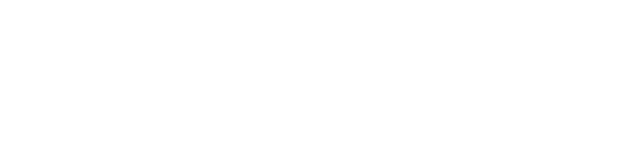
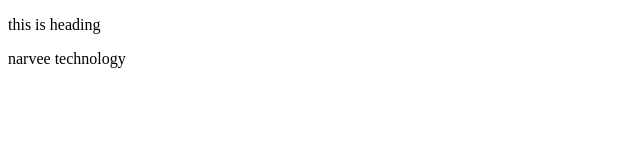
Before and after one commit to vinod73950/narvee, a plain HTML site: page narvee.html in a window 1280 px wide. Shown: the whole page, without its empty margins (0-640 px from the left). Drawn offline with Linux system fonts and the light colour scheme.

Commit message:
narvee page add

```diff
--- a/narvee.html
+++ b/narvee.html
@@ -6,6 +6,8 @@
     <title>Document</title>
 </head>
 <body>
+    <p>this is heading</p>
+    <p>narvee technology</p>
 
 </body>
 </html>
```
